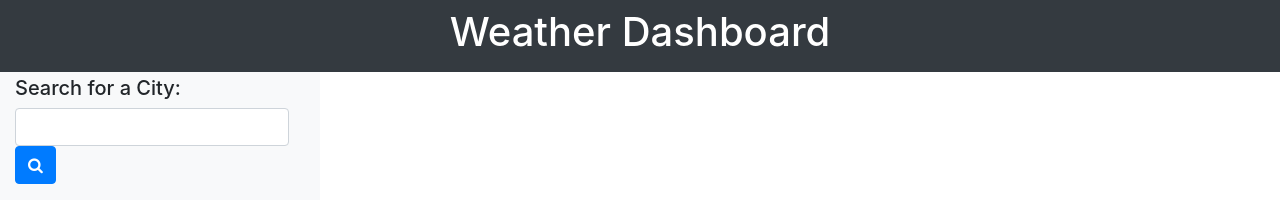
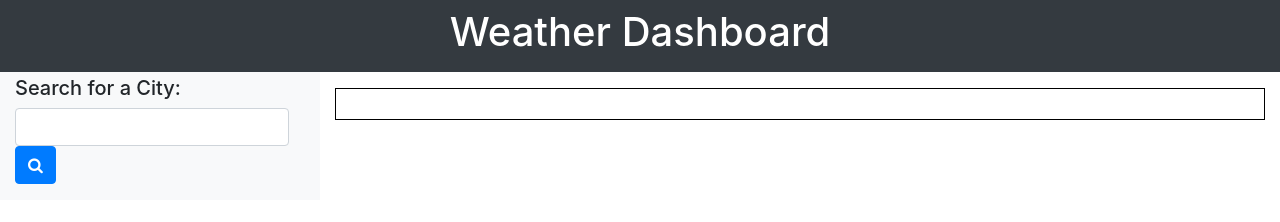
Before and after one commit to tabouzeid/weather_dashboard, a plain HTML site: page index.html in a window 1280 px wide. Drawn offline with nearby package versions, Linux system fonts and the light colour scheme.

Commit message:
added padding and border

```diff
--- a/index.html
+++ b/index.html
@@ -30,7 +30,7 @@
       </aside>
 
       <div class="col-lg-9">
-        <div id="today" class="mt-3"></div>
+        <div id="today" class="mt-3" style="padding-left: 20px; padding-bottom: 30px; border: 1px solid black;"></div>
         <div id="forecast" class="mt-3">
           <h1 id="forecastTitle"></h1>
           <div class="container">
```
